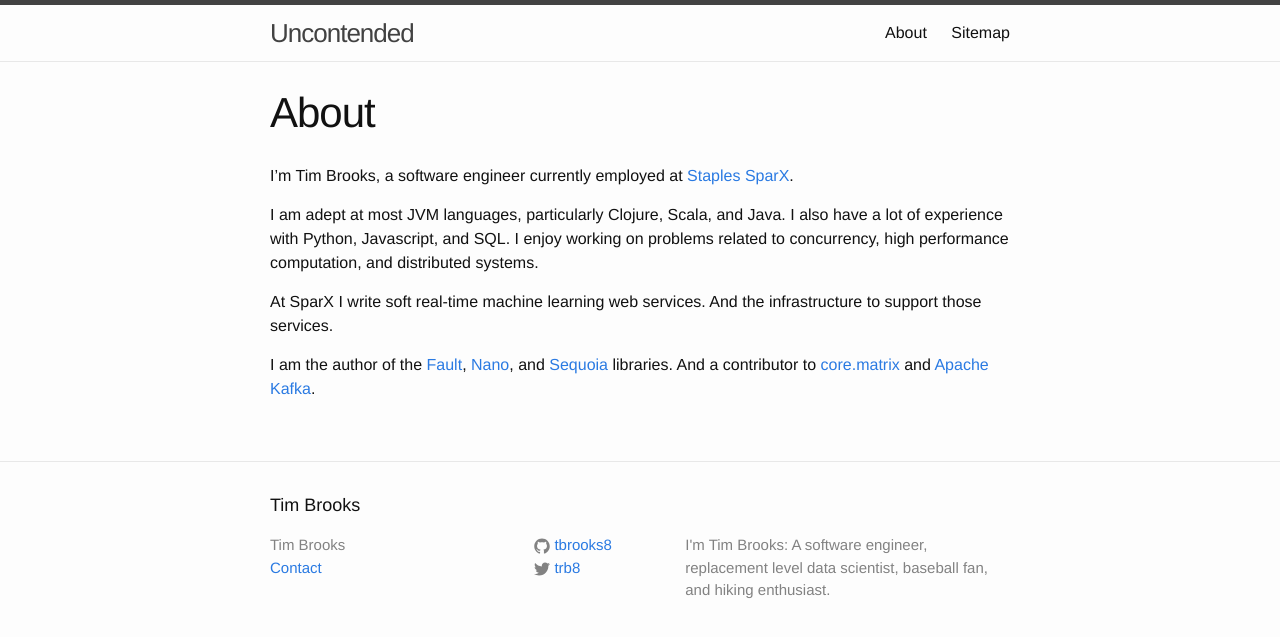
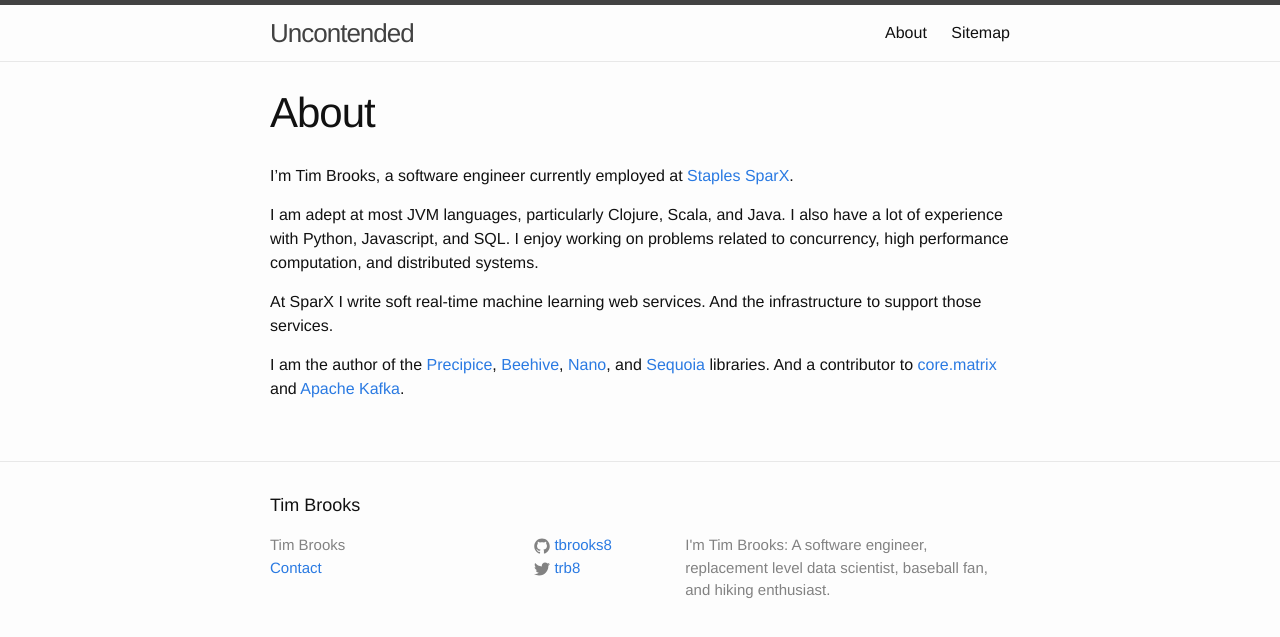
Before and after one commit to Tim-Brooks/tbrooks8.github.io, a Jekyll site: the page built from about.md, in a window 1280 px wide. Shown: the top 637 px of the page. Built offline with Jekyll 4.4.1, drawn with Linux system fonts in a browser that asks for light colours.

Commit message:
Update links to libraries

```diff
--- a/about.md
+++ b/about.md
@@ -10,4 +10,4 @@ I am adept at most JVM languages, particularly Clojure, Scala, and Java. I also
 
 At SparX I write soft real-time machine learning web services. And the infrastructure to support those services.
 
-I am the author of the [Fault](https://github.com/tbrooks8/fault), [Nano](https://github.com/staples-sparx/Nano), and [Sequoia](https://github.com/staples-sparx/Sequoia) libraries. And a contributor to [core.matrix](https://github.com/mikera/core.matrix) and [Apache Kafka](http://kafka.apache.org/).
+I am the author of the [Precipice](https://github.com/tbrooks8/Precipice), [Beehive](https://github.com/tbrooks8/Beehive), [Nano](https://github.com/staples-sparx/Nano), and [Sequoia](https://github.com/staples-sparx/Sequoia) libraries. And a contributor to [core.matrix](https://github.com/mikera/core.matrix) and [Apache Kafka](http://kafka.apache.org/).
```
